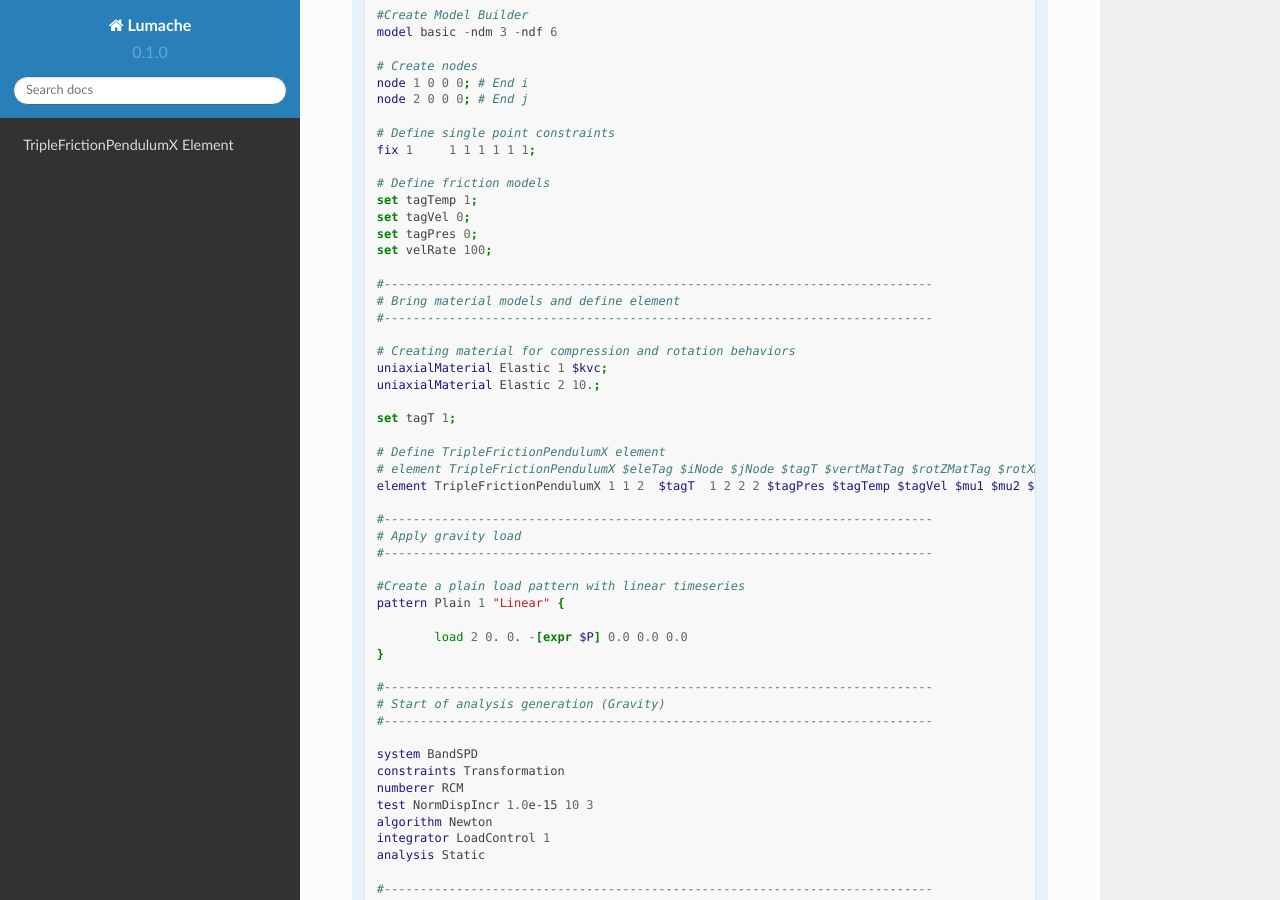
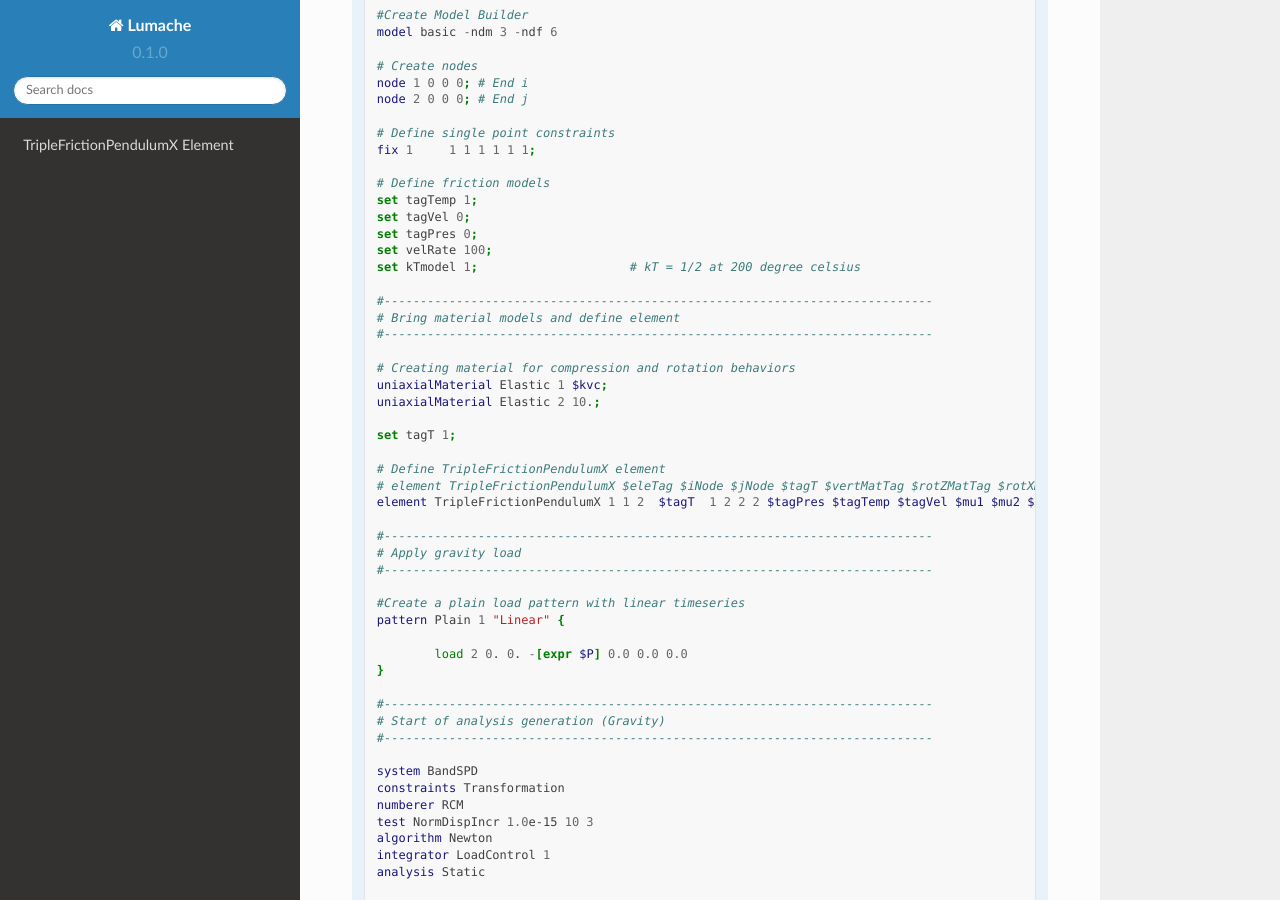
Before and after one commit to shocky0424/rtd-tutorial, a Sphinx documentation site: the page built from docs/source/index.rst, in a window 1280 px wide and 900 px high, scrolled down 5049 px. Built offline with Sphinx 7.4.7 and the Read the Docs theme 2.0.0, drawn with Linux system fonts in a browser that asks for light colours.

Commit message:
Update index.rst

```diff
--- a/docs/source/index.rst
+++ b/docs/source/index.rst
@@ -230,6 +230,7 @@ For more information about the element formulation, please refer to the referenc
       set tagVel 0;
       set tagPres 0;
       set velRate 100;
+      set kTmodel 1;		         # kT = 1/2 at 200 degree celsius
 
       #----------------------------------------------------------------------------
       # Bring material models and define element
@@ -243,7 +244,7 @@ For more information about the element formulation, please refer to the referenc
 
       # Define TripleFrictionPendulumX element
       # element TripleFrictionPendulumX $eleTag $iNode $jNode $tagT $vertMatTag $rotZMatTag $rotXMatTag $rotYMatTag $tagPres $tagTemp $tagVel $mu1 $mu2 $mu3 $L1 $L2 $L3 $d1 $d2 $d3 $b1 $b2 $b3 $W $uy $kvt $minFv $tol $Pref1 $Pref2 $Pref3 $Diffu $Conduct $Temperature0 $velRate $unit $kTmodel
-      element TripleFrictionPendulumX 1 1 2  $tagT  1 2 2 2 $tagPres $tagTemp $tagVel $mu1 $mu2 $mu3 $L1 $L2 $L3 $d1 $d2 $d3 $b1 $b2 $b3 $P $uy $kvt $minFv $tol $Pref1 $Pref2 $Pref3 $Diffu $Conduct $Temperature0 $velRate 1 1;
+      element TripleFrictionPendulumX 1 1 2  $tagT  1 2 2 2 $tagPres $tagTemp $tagVel $mu1 $mu2 $mu3 $L1 $L2 $L3 $d1 $d2 $d3 $b1 $b2 $b3 $P $uy $kvt $minFv $tol $Pref1 $Pref2 $Pref3 $Diffu $Conduct $Temperature0 $velRate 1 #kTmodel;
 
       #----------------------------------------------------------------------------
       # Apply gravity load
```
